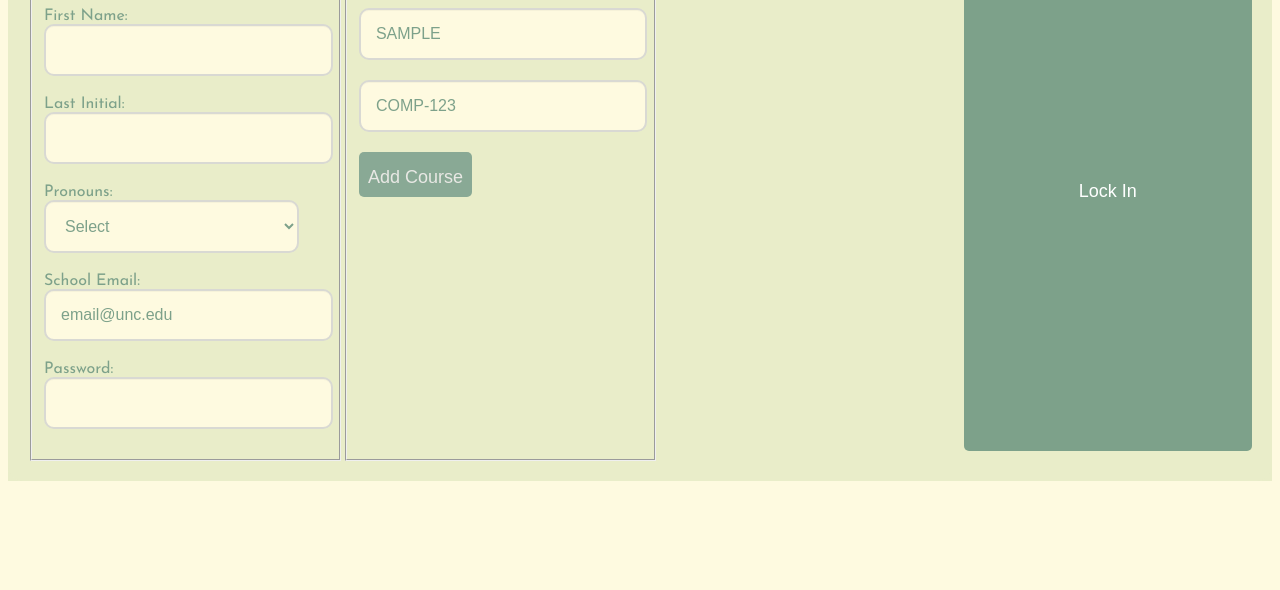
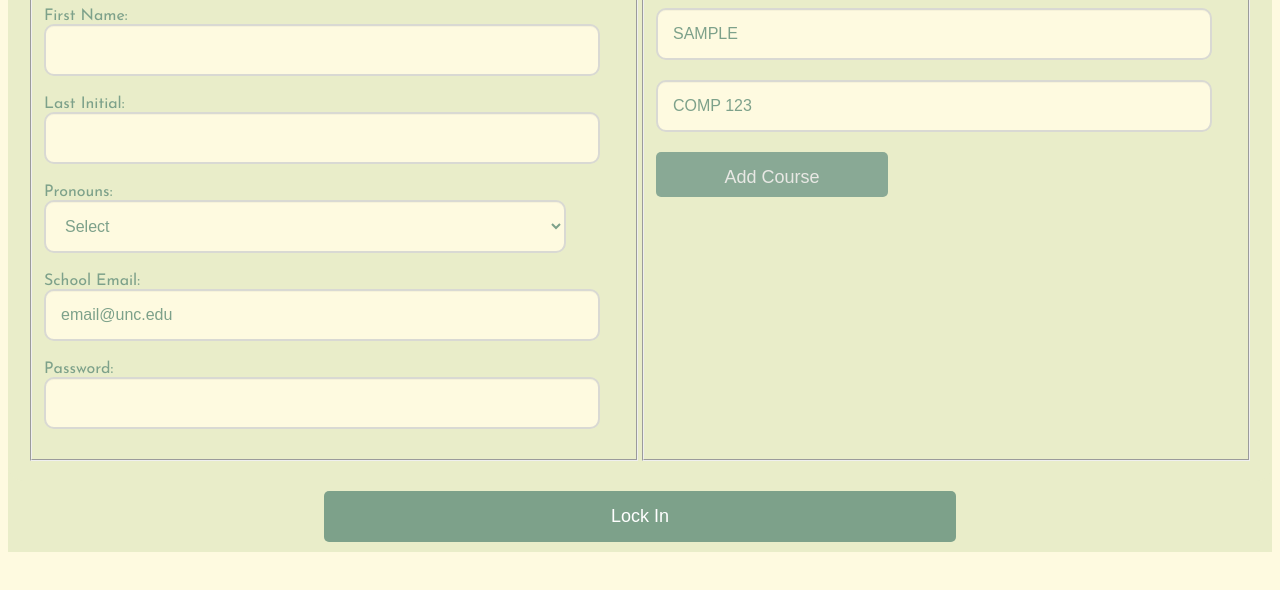
Before and after one commit to hyacinp/ph-2025, a plain HTML site: page sign-up.html in a window 1280 px wide. Both pictures are taken after typing "Sample" into the empty fields and a click on the button "Add Course". Shown: the part 202-792 px from the top of the page. Drawn offline with Linux system fonts and the light colour scheme.

Commit message:
sign-up button

```diff
--- a/sign-up.html
+++ b/sign-up.html
@@ -39,7 +39,7 @@
                         <option value="they/them">They/Them</option>
                         <option value="other">Other</option>
                     </select>
-
+                    <br>
                     <label for="email">School Email:</label>
                     <input type="email" id="email" name="email" placeholder="email@unc.edu" required>
 
@@ -51,13 +51,14 @@
             <fieldset>
                 <h1>Add Your Courses</h1>
                 <div class="tab2" id="customCourses">
-                    <input type="text" class="input" name="courses[]" placeholder="COMP-123" style='text-transform:uppercase'>
+                    <input type="text" class="input" name="courses[]" placeholder="COMP 123" style='text-transform:uppercase'>
                     <button type="button" class="add" onclick="addCourse()">Add Course</button>
                 </div>
             </fieldset>
 
-            <button type="submit">Lock In</button>
+
         </form>
+        <button type="submit">Lock In</button>
     </main>
 
     <script>
@@ -69,7 +70,7 @@
             newInput.type = "text";
             newInput.className = "input";
             newInput.name = "courses[]";
-            newInput.placeholder = "COMP-123";
+            newInput.placeholder = "COMP 123";
             newInput.style.textTransform = 'uppercase';
             customCoursesDiv.insertBefore(newInput, customCoursesDiv.lastElementChild);
         }
```
